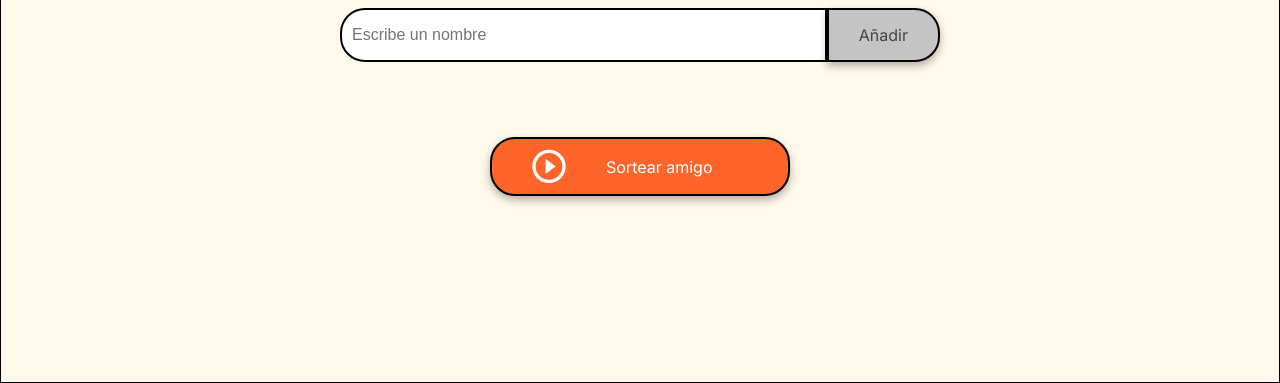
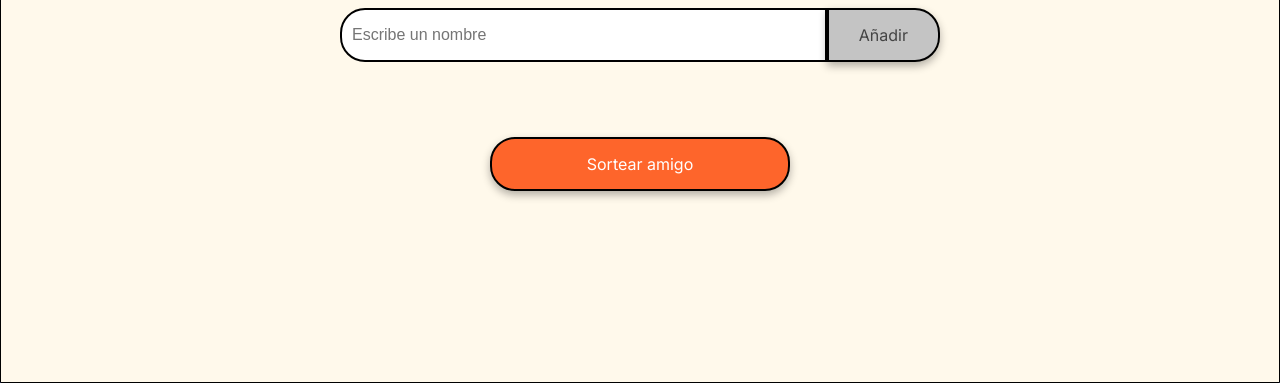
Before and after one commit to dabo32/changenlle-amigo-secreto, a plain HTML site: page index.html in a window 1280 px wide. Shown: the part 417-800 px from the top of the page. Drawn offline with Linux system fonts and the light colour scheme.

Commit message:
Funcion modicar botón Sortear

```diff
--- a/index.html
+++ b/index.html
@@ -29,7 +29,7 @@
 
             <div class="button-container">
                 <button class="button-draw" onclick="sortearAmigo()" aria-label="Sortear amigo secreto">
-                    <img src="assets/play_circle_outline.png" alt="Ícono para sortear">
+
                     Sortear amigo
                 </button>
             </div>
--- a/style.css
+++ b/style.css
@@ -145,18 +145,15 @@ ul {
 /* Botón de sortear título */
 .button-draw {
     display: flex;
-    align-items: center;
+    text-align: center;
+    justify-content: center;
     width: 100%;
-    padding: 10px 40px;
     color: var(--color-white);
     background-color: var(--color-button);
     font-size: 16px;
 }
 
-.button-draw img {
-    margin-right: 40px;
-}
-
 .button-draw:hover {
     background-color: var(--color-button-hover);
+    zoom: 1.05;
 }
```
